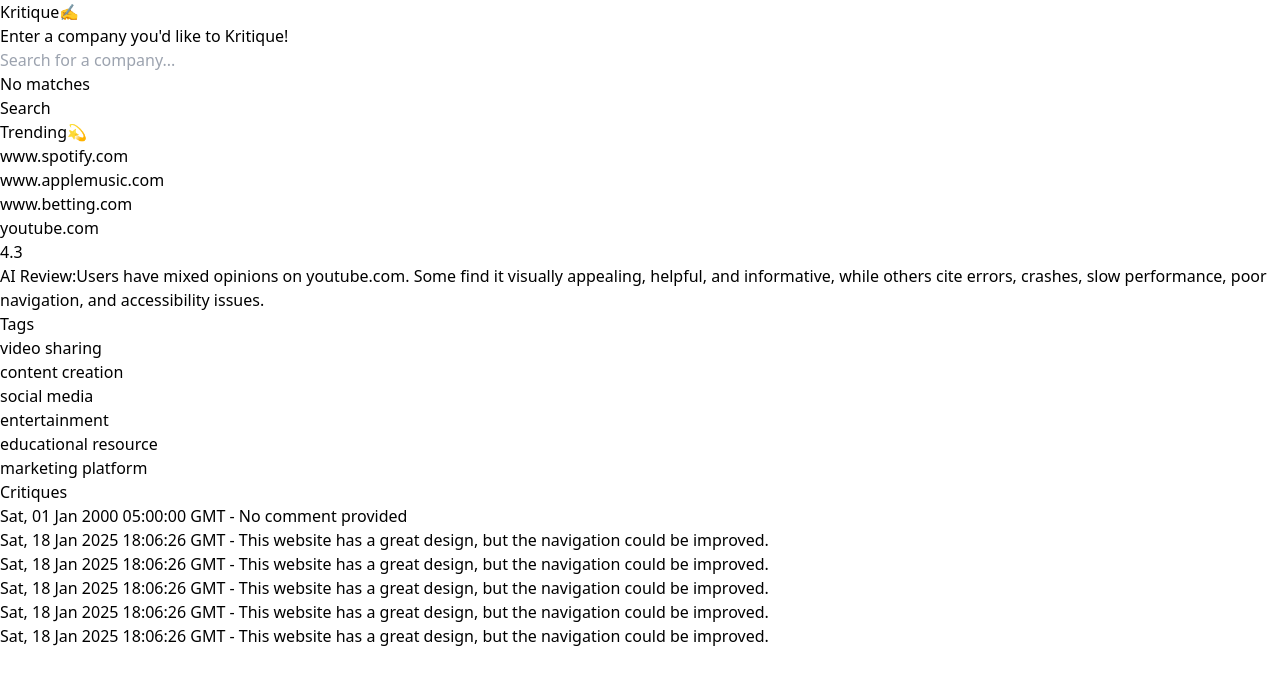
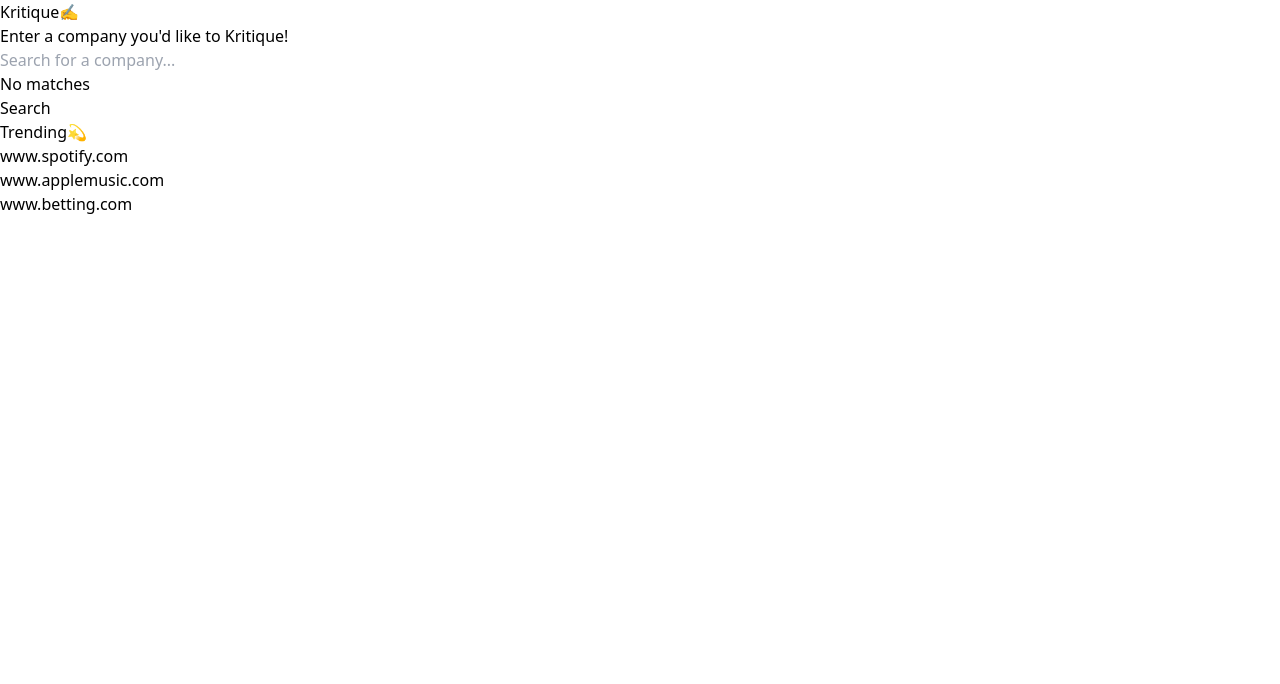
Before and after one commit to osasuair/Kritique, a React (Vite) app in the folder frontend/: page / in a window 1280 px wide. Shown: the top 684 px of the page. Built offline with nearby package versions, Linux system fonts and the light colour scheme.

Commit message:
now displays results on webcritique

```diff
--- a/frontend/src/components/Hero.tsx
+++ b/frontend/src/components/Hero.tsx
@@ -10,57 +10,58 @@
   { value: "www.meta.com", label: "ww.meta.com" },
 ];
 
-const data = {
-  aiSummary:
-    "Users have mixed opinions on youtube.com. Some find it visually appealing, helpful, and informative, while others cite errors, crashes, slow performance, poor navigation, and accessibility issues.",
-  comments: [
-    {
-      rating: 4,
-      text: "",
-      time: "Sat, 01 Jan 2000 05:00:00 GMT",
-    },
-    {
-      rating: 4,
-      text: "This website has a great design, but the navigation could be improved.",
-      time: "Sat, 18 Jan 2025 18:06:26 GMT",
-    },
-    {
-      rating: 4,
-      text: "This website has a great design, but the navigation could be improved.",
-      time: "Sat, 18 Jan 2025 18:06:26 GMT",
-    },
-    {
-      rating: 4,
-      text: "This website has a great design, but the navigation could be improved.",
-      time: "Sat, 18 Jan 2025 18:06:26 GMT",
-    },
-    {
-      rating: 4,
-      text: "This website has a great design, but the navigation could be improved.",
-      time: "Sat, 18 Jan 2025 18:06:26 GMT",
-    },
-    {
-      rating: 4,
-      text: "This website has a great design, but the navigation could be improved.",
-      time: "Sat, 18 Jan 2025 18:06:26 GMT",
-    },
-  ],
-  domain: "youtube.com",
-  rating: 4.3,
-  tags: [
-    "video sharing",
-    "content creation",
-    "social media",
-    "entertainment",
-    "educational resource",
-    "marketing platform",
-  ],
-};
+// const data = {
+//   aiSummary:
+//     "Users have mixed opinions on youtube.com. Some find it visually appealing, helpful, and informative, while others cite errors, crashes, slow performance, poor navigation, and accessibility issues.",
+//   comments: [
+//     {
+//       rating: 4,
+//       text: "",
+//       time: "Sat, 01 Jan 2000 05:00:00 GMT",
+//     },
+//     {
+//       rating: 4,
+//       text: "This website has a great design, but the navigation could be improved.",
+//       time: "Sat, 18 Jan 2025 18:06:26 GMT",
+//     },
+//     {
+//       rating: 4,
+//       text: "This website has a great design, but the navigation could be improved.",
+//       time: "Sat, 18 Jan 2025 18:06:26 GMT",
+//     },
+//     {
+//       rating: 4,
+//       text: "This website has a great design, but the navigation could be improved.",
+//       time: "Sat, 18 Jan 2025 18:06:26 GMT",
+//     },
+//     {
+//       rating: 4,
+//       text: "This website has a great design, but the navigation could be improved.",
+//       time: "Sat, 18 Jan 2025 18:06:26 GMT",
+//     },
+//     {
+//       rating: 4,
+//       text: "This website has a great design, but the navigation could be improved.",
+//       time: "Sat, 18 Jan 2025 18:06:26 GMT",
+//     },
+//   ],
+//   domain: "youtube.com",
+//   rating: 4.3,
+//   tags: [
+//     "video sharing",
+//     "content creation",
+//     "social media",
+//     "entertainment",
+//     "educational resource",
+//     "marketing platform",
+//   ],
+// };
 
 const Hero = () => {
   const [query, setQuery] = useState<string>(""); // Track user input
   const [results, setResults] = useState<{ domain: string }[]>([]); // Track API results
   const [loading, setLoading] = useState<boolean>(false); // Loading state
+  const [data, setData] = useState<any>(null); // Store the critique data
 
   // Debounced function to fetch results from the backend
   useEffect(() => {
@@ -90,6 +91,29 @@
     const debounce = setTimeout(fetchResults, 300); // Wait 300ms after user stops typing
     return () => clearTimeout(debounce); // Clear timeout on cleanup or input change
   }, [query]);
+
+  // Fetch critique data for a selected domain
+  const fetchCritique = async (website: string) => {
+    try {
+      const response = await fetch(
+        `${url}/get_website_critique?website=${encodeURIComponent(website)}`
+      );
+      const critiqueData = await response.json();
+      setData(critiqueData); // Store the fetched data in the `data` variable
+      console.log("Fetched critique data:", critiqueData);
+    } catch (error) {
+      console.error("Error fetching critique data:", error);
+      setData(null); // Clear data in case of error
+    }
+  };
+
+  // Scroll to the WebCritique component when data is updated
+  useEffect(() => {
+    if (data) {
+      const critiqueElement = document.getElementById("review");
+      critiqueElement?.scrollIntoView({ behavior: "smooth" }); // Smooth scroll to WebCritique section
+    }
+  }, [data]);
 
   return (
     <div className="w-full  flex-col   items-center ">
@@ -122,7 +146,7 @@
                   <li
                     key={index}
                     className="px-4 py-2 border-b last:border-b-0 hover:bg-gray-100 cursor-pointer"
-                    onClick={() => setQuery(result.domain)} // Allow user to select a result
+                    onClick={() => fetchCritique(result.domain)} // Fetch critique on click
                   >
                     {result.domain}
                   </li>
@@ -144,7 +168,8 @@
         <Trending />
       </div>
 
-      <WebCritique data={data} />
+      {/* Conditionally render WebCritique if data is available */}
+      {data ? <WebCritique data={data[0]} /> : null}
     </div>
   );
 };
```
